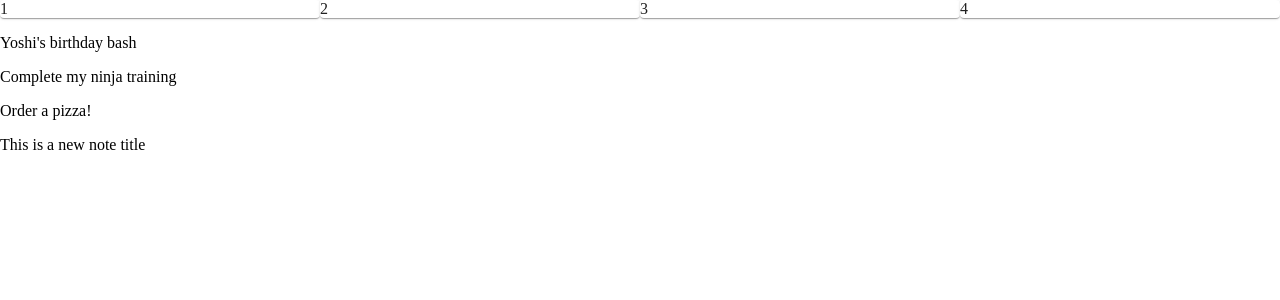
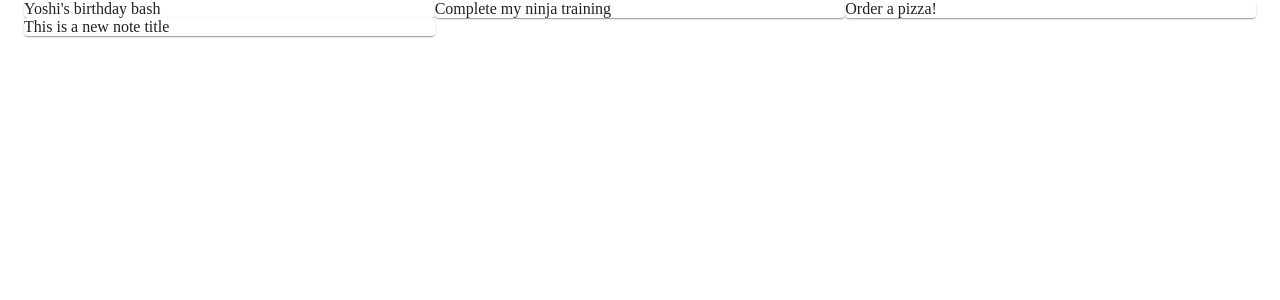
Before and after one commit to crypt096/material-ui-react, a React (Create React App) app: page / in a window 1280 px wide. Shown: the top 300 px of the page. Built offline with nearby package versions, Linux system fonts and the light colour scheme; data requests are answered from the project's data file.

Commit message:
Wrap content with container.

```diff
--- a/src/pages/Notes.js
+++ b/src/pages/Notes.js
@@ -1,6 +1,10 @@
 import React, { useEffect, useState } from 'react'
+
+// MUI imports
+
 import Grid from '@material-ui/core/Grid'
 import Paper from '@material-ui/core/Paper'
+import Container from '@material-ui/core/Container'
 
 export default function Notes() {
     const [notes, setNotes] = useState([])
@@ -12,26 +16,14 @@
     }, [])
 
     return (
-        <div>
+        <Container>
             <Grid container>
-                <Grid item md={3} sm={6} xs={12}>
-                    <Paper>1</Paper>
-                </Grid>
-                <Grid item md={3} sm={6} xs={12}>
-                    <Paper>2</Paper>
-                </Grid>
-                <Grid item md={3} sm={6} xs={12}>
-                    <Paper>3</Paper>
-                </Grid>
-                <Grid item md={3} sm={6} xs={12}>
-                    <Paper>4</Paper>
-                </Grid>
+                {notes.map(note => (
+                    <Grid item key={note.id} xs={12} md={6} lg={4}>
+                        <Paper>{note.title}</Paper>
+                    </Grid>
+                ))}
             </Grid>
-            {notes.map(note => (
-                <p key={note.id}>
-                    {note.title}
-                </p>
-            ))}
-        </div>
+        </Container>
     )
 }
```
Also changed, not shown: src/pages/Create.js (+5 -3 lines).
